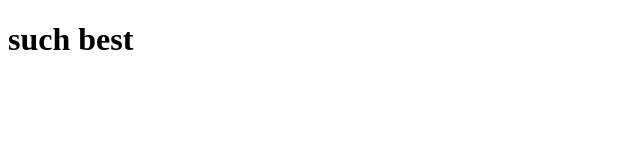
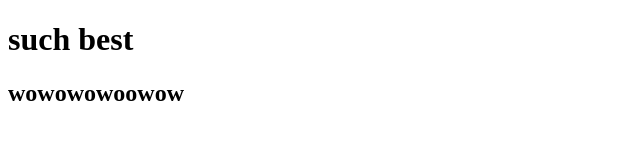
Before and after one commit to kimmark4/bestWebsite, a plain HTML site: page index.html in a window 1280 px wide. Shown: the whole page, without its empty margins (0-640 px from the left). Drawn offline with Linux system fonts and the light colour scheme.

Commit message:
add an h2

```diff
--- a/index.html
+++ b/index.html
@@ -9,6 +9,7 @@
 <body>
 
     <h1>such best</h1>
+    <h2>wowowowoowow</h2>
 
 </body>
 </html>
```
